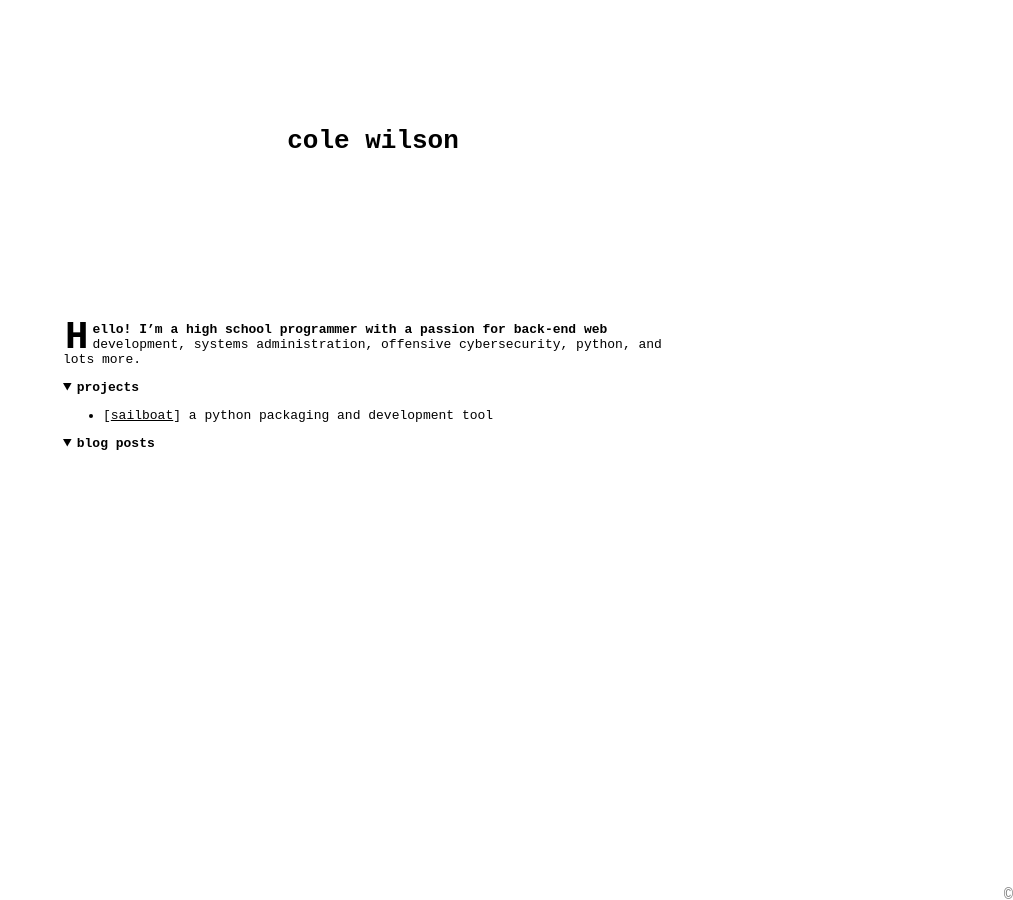
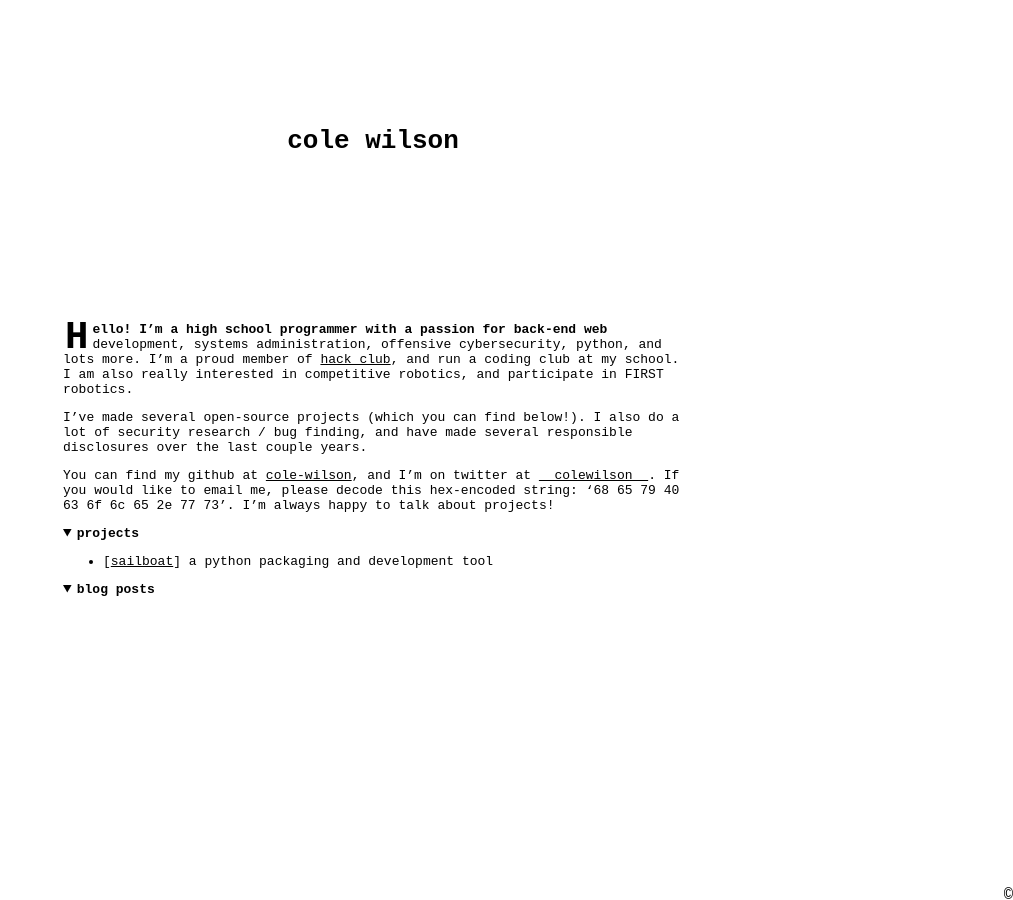
Before and after one commit to cole-wilson/v2, a Jekyll site: the page built from index.md, in a window 1280 px wide. Shown: the whole page, without its empty margins (267-1280 px from the left). Built offline with Jekyll 4.4.1, drawn with Linux system fonts in a browser that asks for light colours.

Commit message:
add to description

```diff
--- a/_layouts/main.html
+++ b/_layouts/main.html
@@ -53,7 +53,7 @@ layout: compress
 
 		<footer>
 			<span>&copy;</span>
-			<div>{{site.time | date: '%y'}} cole wilson: ea67b8</div>
+			<div>{{site.time | date: '%Y'}} cole wilson: <a href="//github.com/cole-wilson/v2/blob/main/{{page.path}}" target="_blank">github</a></div>
 		</footer>
 		<script>
 			var page = {
--- /dev/null
+++ b/_plugins/jekyll-git-hash.rb
@@ -0,0 +1,21 @@
+# Jekyll plugin for generating Git hash
+#
+# Place this file in the _plugins directory and
+# use {{ site.data['hash'] }} in your Liquid templates
+#
+# Author: Yegor Bugayenko <yegor@tpc2.com>
+# Source: http://github.com/yegor256/jekyll-git-hash
+#
+# Distributed under the MIT license
+# Copyright Yegor Bugayenko, 2014
+
+module Jekyll
+  class GitHashGenerator < Generator
+    priority :high
+    safe true
+    def generate(site)
+      hash = %x( git rev-parse --short HEAD ).strip
+      site.data['hash'] = hash
+    end
+  end
+end
--- a/index.md
+++ b/index.md
@@ -2,7 +2,16 @@
 layout: main
 title: Cole Wilson
 ---
-Hello! I'm a high school programmer with a passion for back-end web development, systems administration, offensive cybersecurity, python, and lots more.
+Hello! I'm a high school programmer with a passion for back-end web development, systems administration, offensive cybersecurity, python, and lots more. I'm a proud member
+of [hack club](//hackclub.com), and run a coding club at my school. I am also really interested in competitive robotics, and participate in FIRST robotics.
+
+I've made several open-source projects (which you can find below!). I also do a lot of security research / bug finding, and have made several responsible disclosures over
+the last couple years.
+
+You can find my github at [cole-wilson](//github.com/cole-wilson), and I'm on twitter at [\_\_colewilson\_\_](//twitter.com/__colewilson__). If you would like to email me,
+please decode this hex-encoded string: '68 65 79 40 63 6f 6c 65 2e 77 73'. I'm always happy to talk about projects!
+
+<!-- Finally, there are several hidden "easter eggs" on this website and its various associated subdomains. Try and find them! -->
 
 <details open>
 	<summary>projects</summary>
--- a/main.scss
+++ b/main.scss
@@ -68,7 +68,7 @@ body {
 		right: 0;
 		bottom: 0;
 		cursor: crosshair;
-		color:grey;
+		// color:grey;
 		width: 20vw;
 		text-align: right;
 
@@ -78,7 +78,7 @@ body {
 			transform: translateY(0.25em);
 			display:inline-block
 		}
-		:hover, :focus {
+		&:hover, &:focus {
 			div {
 				display: inline-block;
 			}
```
